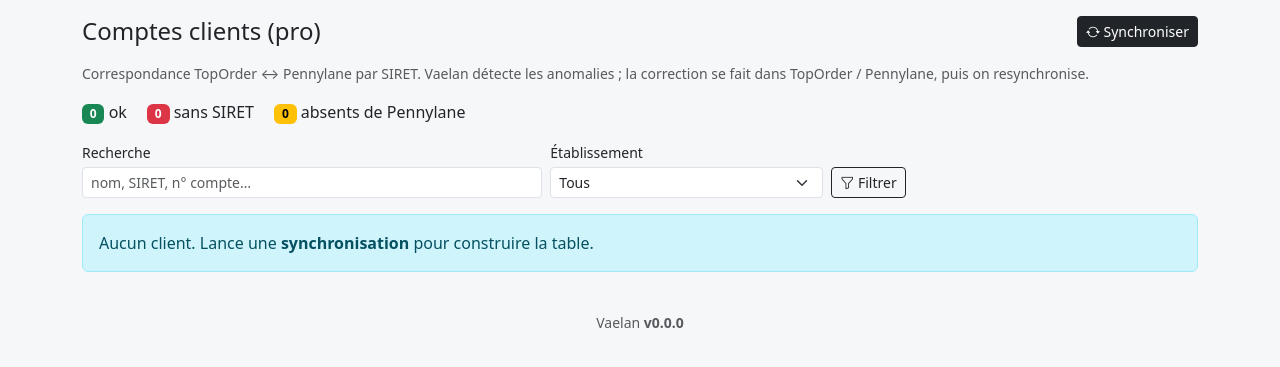
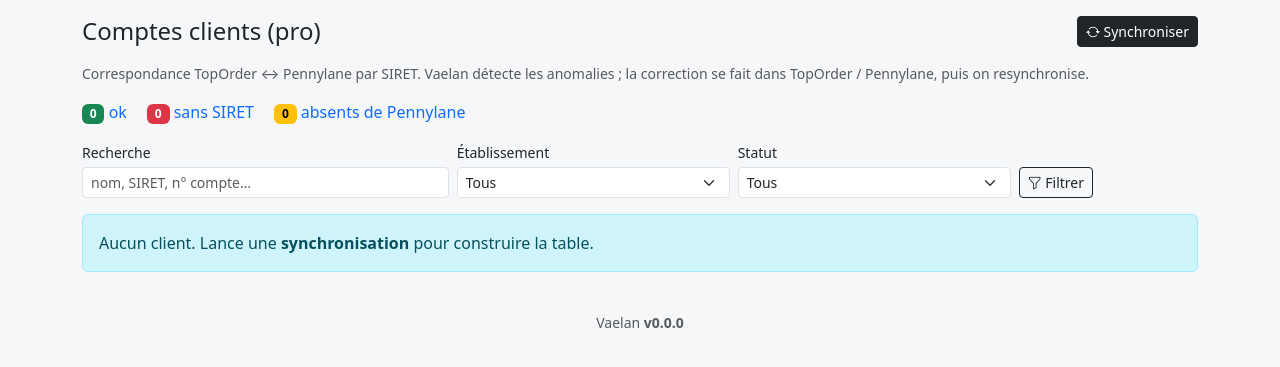
Before and after one commit to jscheungli/vaelan, a FastAPI app: page /c/STERNA/clients in a window 1280 px wide. Shown: the part 104-471 px from the top of the page. Run offline with FastAPI, Linux system fonts and the light colour scheme; the visitor is signed in with stand-in values (Sample User, id 1); data comes from the database, SQL or seed files in the repository; some libraries are stand-ins or nearby versions.

Commit message:
Clients : filtre par statut + cascade de statut stricte
- Filtre par statut sur la page (select + badges de comptage cliquables),
  conservé dans la pagination.
- Cascade STRICTE (corrige le « ok » trompeur) : SIRET manquant -> no_siret
  même si un 411 historique existe ; SIRET sans jumeau Pennylane -> no_pennylane ;
  jumeau trouvé mais sans 411 -> incoherent ; jumeau + 411 -> ok (vert).
  Le lien Pennylane (id/nom/reg_no/411) reste mis à jour même hors statut ok.
- Seed historique en statut 'unknown' (ne prétend plus 'ok' avant vérification).
- 'incoherent' compté dans les anomalies de la synchro.

VERSION -> 0.1.15.

Co-Authored-By: Claude Opus 4.8 <noreply@anthropic.com>

```diff
--- a/app/web/templates/clients.html
+++ b/app/web/templates/clients.html
@@ -33,30 +33,42 @@
 <p class="text-muted small">Correspondance TopOrder ↔ Pennylane par SIRET. Vaelan détecte les anomalies ;
 la correction se fait dans TopOrder / Pennylane, puis on resynchronise.</p>
 
+{% set base = '/c/' + company.code + '/clients' %}
 <div class="mb-3">
-  <span class="me-3"><span class="badge text-bg-success">{{ counts.get('ok', 0) }}</span> ok</span>
-  <span class="me-3"><span class="badge text-bg-danger">{{ counts.get('no_siret', 0) }}</span> sans SIRET</span>
-  <span class="me-3"><span class="badge text-bg-warning">{{ counts.get('no_pennylane', 0) }}</span> absents de Pennylane</span>
-  {% if counts.get('incoherent') %}<span class="me-3"><span class="badge text-bg-danger">{{ counts.get('incoherent') }}</span> incohérents</span>{% endif %}
-  {% if counts.get('unknown') %}<span class="me-3"><span class="badge text-bg-secondary">{{ counts.get('unknown') }}</span> non synchronisés</span>{% endif %}
+  <a class="text-decoration-none me-3" href="{{ base }}?statut=ok"><span class="badge text-bg-success">{{ counts.get('ok', 0) }}</span> ok</a>
+  <a class="text-decoration-none me-3" href="{{ base }}?statut=no_siret"><span class="badge text-bg-danger">{{ counts.get('no_siret', 0) }}</span> sans SIRET</a>
+  <a class="text-decoration-none me-3" href="{{ base }}?statut=no_pennylane"><span class="badge text-bg-warning">{{ counts.get('no_pennylane', 0) }}</span> absents de Pennylane</a>
+  {% if counts.get('incoherent') %}<a class="text-decoration-none me-3" href="{{ base }}?statut=incoherent"><span class="badge text-bg-danger">{{ counts.get('incoherent') }}</span> incohérents</a>{% endif %}
+  {% if counts.get('unknown') %}<a class="text-decoration-none me-3" href="{{ base }}?statut=unknown"><span class="badge text-bg-secondary">{{ counts.get('unknown') }}</span> non synchronisés</a>{% endif %}
 </div>
 
 <form method="get" class="row g-2 align-items-end mb-3">
-  <div class="col-sm-6 col-md-5">
+  <div class="col-sm-6 col-md-4">
     <label class="form-label small mb-1">Recherche</label>
     <input type="search" name="q" value="{{ q }}" class="form-control form-control-sm"
            placeholder="nom, SIRET, n° compte…">
   </div>
-  <div class="col-sm-4 col-md-3">
+  <div class="col-sm-3 col-md-3">
     <label class="form-label small mb-1">Établissement</label>
     <select name="etab" class="form-select form-select-sm">
       <option value="">Tous</option>
       {% for e in etablissements %}<option value="{{ e }}" {{ 'selected' if e == etab }}>{{ e }}</option>{% endfor %}
     </select>
   </div>
+  <div class="col-sm-3 col-md-3">
+    <label class="form-label small mb-1">Statut</label>
+    <select name="statut" class="form-select form-select-sm">
+      <option value="">Tous</option>
+      <option value="ok" {{ 'selected' if statut == 'ok' }}>ok</option>
+      <option value="no_siret" {{ 'selected' if statut == 'no_siret' }}>SIRET manquant</option>
+      <option value="no_pennylane" {{ 'selected' if statut == 'no_pennylane' }}>absent de Pennylane</option>
+      <option value="incoherent" {{ 'selected' if statut == 'incoherent' }}>incohérent</option>
+      <option value="unknown" {{ 'selected' if statut == 'unknown' }}>non synchronisé</option>
+    </select>
+  </div>
   <div class="col-auto">
     <button class="btn btn-sm btn-outline-dark"><i class="bi bi-funnel"></i> Filtrer</button>
-    {% if q or etab %}<a class="btn btn-sm btn-link" href="/c/{{ company.code }}/clients">Réinitialiser</a>{% endif %}
+    {% if q or etab or statut %}<a class="btn btn-sm btn-link" href="{{ base }}">Réinitialiser</a>{% endif %}
   </div>
 </form>
 
@@ -95,7 +107,7 @@ la correction se fait dans TopOrder / Pennylane, puis on resynchronise.</p>
   </span>
   {% if pages > 1 %}
   <nav class="ms-auto"><ul class="pagination pagination-sm mb-0">
-    {% set qs = '&q=' + (q|urlencode) + '&etab=' + (etab|urlencode) %}
+    {% set qs = '&q=' + (q|urlencode) + '&etab=' + (etab|urlencode) + '&statut=' + (statut|urlencode) %}
     <li class="page-item {{ 'disabled' if page <= 1 }}">
       <a class="page-link" href="?page={{ page - 1 }}{{ qs }}">‹</a></li>
     <li class="page-item disabled"><span class="page-link">{{ page }} / {{ pages }}</span></li>
```
Also changed, not shown: app/packs/sterna_caisse/clients_sync.py (+21 -22 lines), app/web/routes.py (+5 -2 lines), 1 other file.
